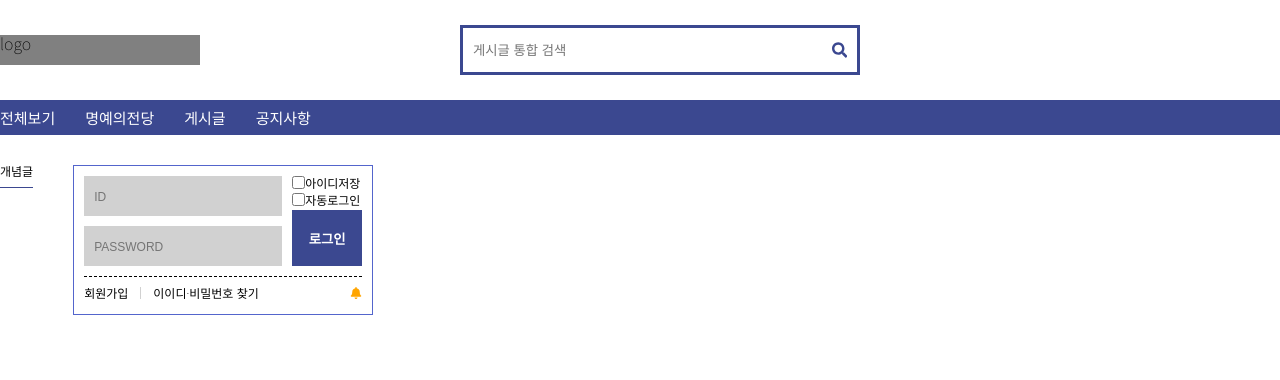
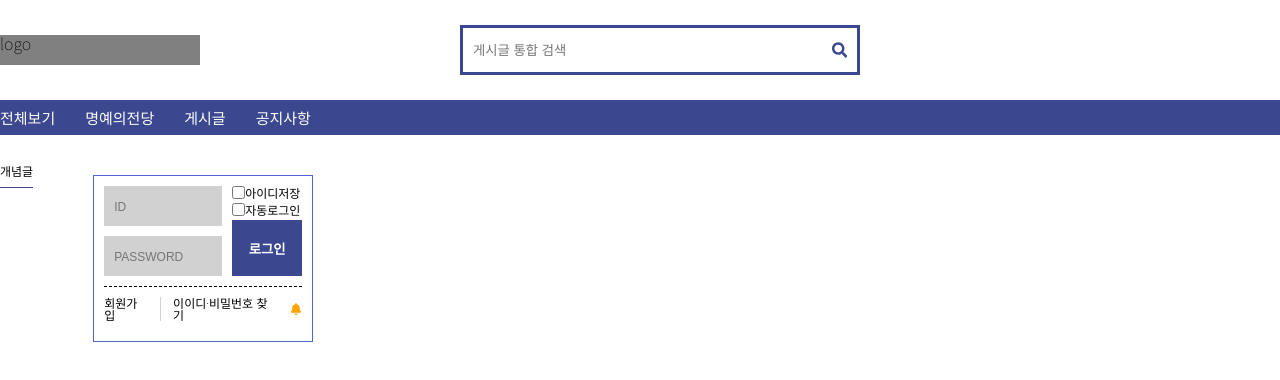
Before and after one commit to choigirang/phenomenon-community, a Next.js app in the folder frontend/: page /community in a window 1280 px wide. Shown: the top 380 px of the page. Built offline with nearby package versions, Linux system fonts and the light colour scheme; no server answers.

Commit message:
feat: import 정리

```diff
--- a/frontend/components/Common/Login.tsx
+++ b/frontend/components/Common/Login.tsx
@@ -1,18 +1,17 @@
 import React, { FormEvent, useEffect, useState } from 'react';
 import { useRouter } from 'next/router';
-import styled from 'styled-components';
+import { useDispatch, useSelector } from 'react-redux';
+import { RootState } from '@/redux/store';
 
 import { api } from '@/util/api';
 import useInputs from '@/hooks/useInputs';
 import { deleteToken, setToken } from '@/util/cookie/localStorage';
+import AddPostBtn from '../Community/AddPostBtn';
+import { loginSuccess, logout } from '@/redux/actions/user';
 
+import styled from 'styled-components';
 import { FaBell } from 'react-icons/fa';
 import { BsFillArrowRightCircleFill } from 'react-icons/bs';
-import { useSelector } from 'react-redux';
-import { RootState } from '@/redux/store';
-import { useDispatch } from 'react-redux';
-import { loginSuccess, logout } from '@/redux/actions/user';
-import AddPostBtn from '../Community/AddPostBtn';
 
 export default function Login() {
   // 로그인 아이디
@@ -124,14 +123,13 @@ export default function Login() {
 }
 
 const Container = styled.div`
-  width: 300px;
-  height: 150px;
+  width: 100%;
+  padding: var(--padding-content);
 `;
 
 // 로그인
 const LoginBox = styled.div`
   width: 100%;
-  height: 100%;
   padding: var(--padding-solo);
   border: var(--border-content);
 `;
```
